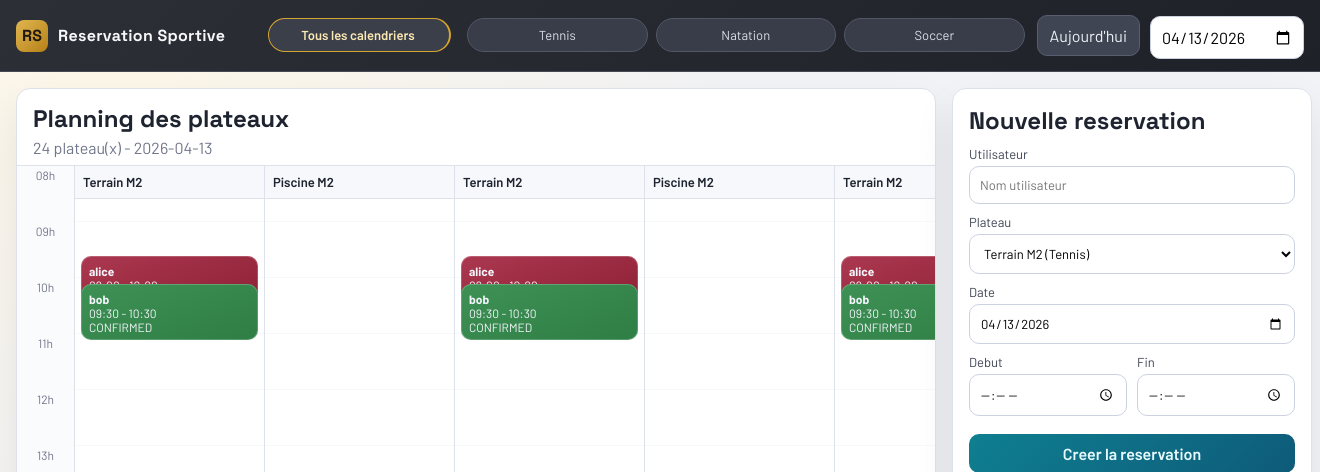
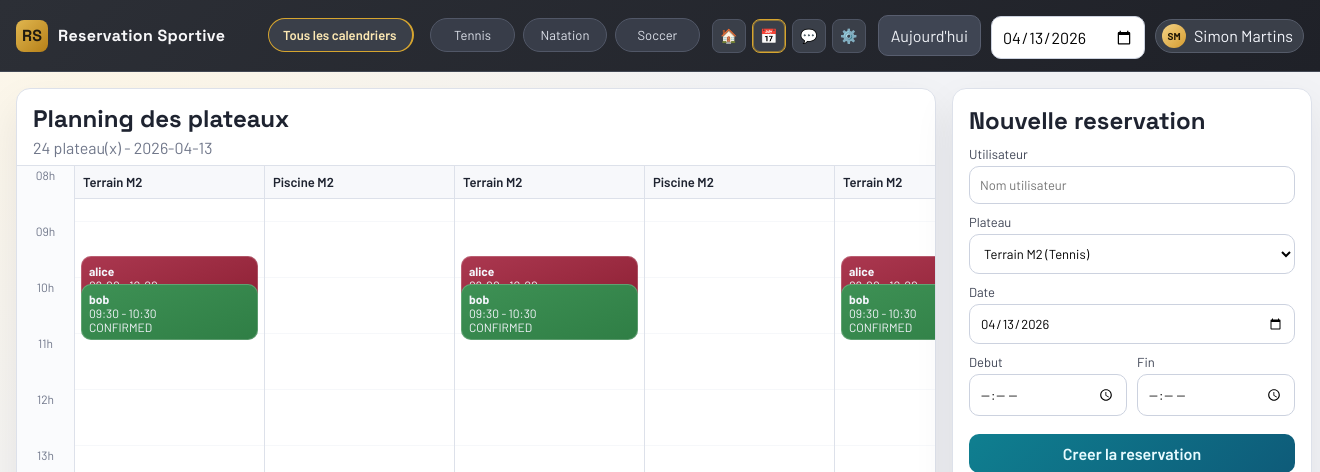
Before and after one commit to Fokoue22/Systeme-de-reservation-plateaux-sportifs, a FastAPI app: page / in a window 1320 px wide. Shown: the top 472 px of the page. Run offline with FastAPI, Linux system fonts and the light colour scheme; data comes from the database, SQL or seed files in the repository; some libraries are stand-ins or nearby versions.

Commit message:
feat(ui): add visible top action bar and cache-busting for calendar assets

```diff
--- a/static/css/calendar.css
+++ b/static/css/calendar.css
@@ -26,7 +26,7 @@ body {
 
 .topbar {
   display: grid;
-  grid-template-columns: 240px 1fr auto;
+  grid-template-columns: 240px 1fr auto auto;
   gap: 12px;
   align-items: center;
   background: linear-gradient(135deg, var(--dark) 0%, #1f2128 100%);
@@ -103,6 +103,57 @@ body {
   display: flex;
   gap: 10px;
   align-items: center;
+}
+
+.quick-icons {
+  display: flex;
+  gap: 6px;
+  align-items: center;
+}
+
+.icon-btn {
+  width: 34px;
+  height: 34px;
+  border-radius: 8px;
+  border: 1px solid #4e5463;
+  background: #3a3f49;
+  color: #f4f7ff;
+  cursor: pointer;
+  display: inline-flex;
+  align-items: center;
+  justify-content: center;
+  font-size: 14px;
+}
+
+.icon-btn.active {
+  border-color: var(--accent);
+  box-shadow: inset 0 0 0 1px rgba(214, 165, 47, 0.5);
+}
+
+.profile-chip {
+  border: 1px solid #555b69;
+  background: #3a3f49;
+  color: #f4f6fc;
+  border-radius: 999px;
+  padding: 4px 10px 4px 6px;
+  display: inline-flex;
+  gap: 8px;
+  align-items: center;
+  cursor: pointer;
+  white-space: nowrap;
+}
+
+.avatar {
+  width: 24px;
+  height: 24px;
+  border-radius: 50%;
+  display: inline-flex;
+  align-items: center;
+  justify-content: center;
+  font-size: 10px;
+  font-weight: 700;
+  color: #211705;
+  background: linear-gradient(135deg, #f4d386, #d59c30);
 }
 
 .layout {
--- a/templates/calendar.html
+++ b/templates/calendar.html
@@ -10,7 +10,7 @@
       href="https://fonts.googleapis.com/css2?family=Barlow:wght@400;500;600;700&family=Space+Grotesk:wght@500;700&display=swap"
       rel="stylesheet"
     />
-    <link rel="stylesheet" href="/static/css/calendar.css" />
+    <link rel="stylesheet" href="/static/css/calendar.css?v=20260412" />
   </head>
   <body>
     <header class="topbar">
@@ -19,9 +19,19 @@
         <span class="brand-text">Reservation Sportive</span>
       </div>
       <nav class="sport-tabs" id="sportTabs"></nav>
+      <div class="quick-icons" aria-label="Actions rapides">
+        <button class="icon-btn" type="button" title="Accueil" aria-label="Accueil">🏠</button>
+        <button class="icon-btn active" type="button" title="Calendrier" aria-label="Calendrier">📅</button>
+        <button class="icon-btn" type="button" title="Messages" aria-label="Messages">💬</button>
+        <button class="icon-btn" type="button" title="Parametres" aria-label="Parametres">⚙️</button>
+      </div>
       <div class="top-actions">
         <button id="todayBtn" class="btn ghost">Aujourd'hui</button>
         <input id="dateInput" type="date" />
+        <button class="profile-chip" type="button" aria-label="Profil utilisateur">
+          <span class="avatar">SM</span>
+          <span>Simon Martins</span>
+        </button>
       </div>
     </header>
 
@@ -71,6 +81,6 @@
       </aside>
     </main>
 
-    <script src="/static/js/calendar.js" defer></script>
+    <script src="/static/js/calendar.js?v=20260412" defer></script>
   </body>
 </html>
```
